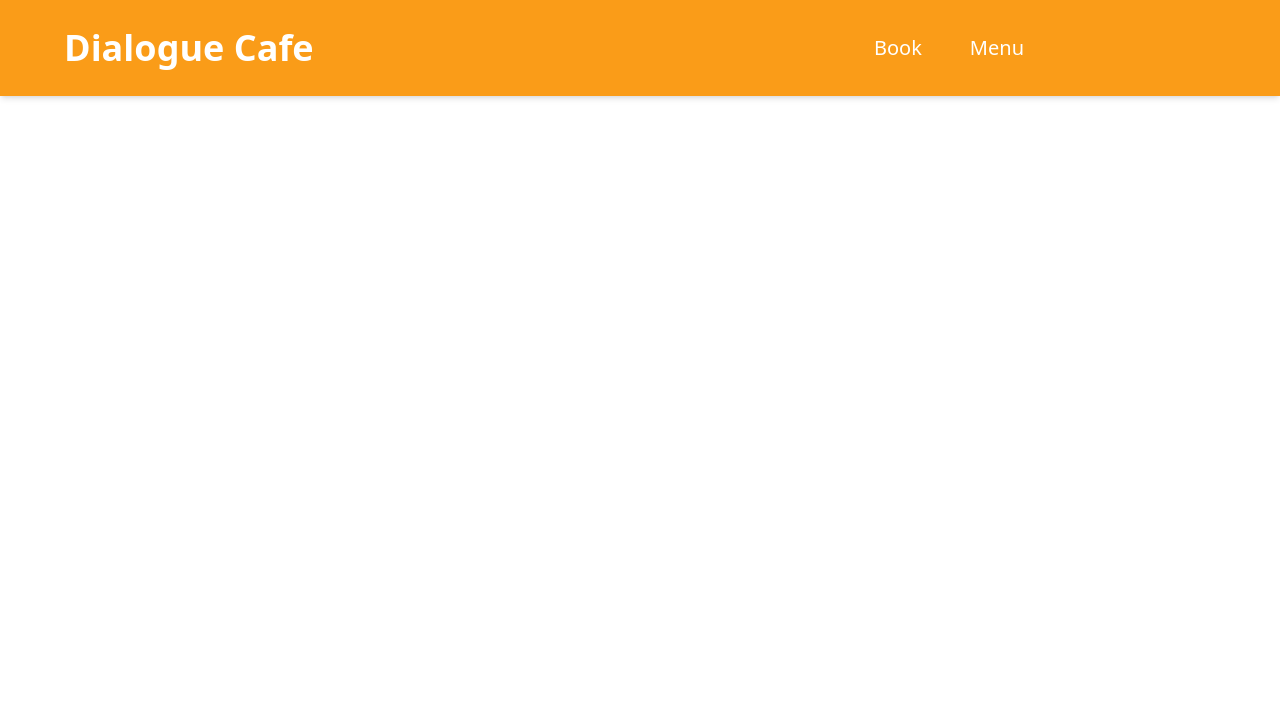
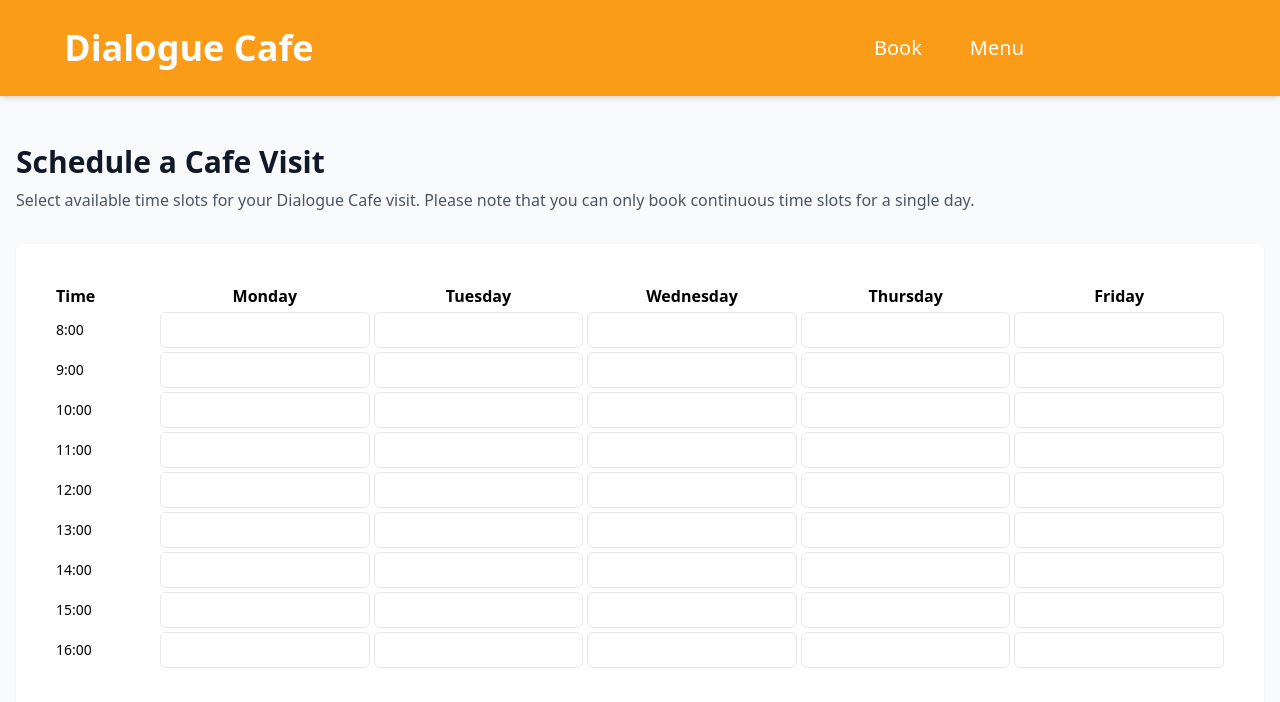
Before and after one commit to nblandos/dialogue-hub, a React (Vite) app in the folder frontend/: page / in a window 1280 px wide. Shown: the top 702 px of the page. Built offline with nearby package versions, Linux system fonts and the light colour scheme.

Commit message:
Add weekly schedule with timeslot schedule to frontend with book/cancel selection buttons

```diff
--- a/frontend/src/components/WeeklySchedule.jsx
+++ b/frontend/src/components/WeeklySchedule.jsx
@@ -0,0 +1,130 @@
+import React, { useState } from 'react';
+
+const WeeklyTimetable = () => {
+  const days = ['Monday', 'Tuesday', 'Wednesday', 'Thursday', 'Friday'];
+  const hours = Array.from({ length: 9 }, (_, i) => i + 8); // 8:00 - 16:00
+  const [selectedSlots, setSelectedSlots] = useState([]);
+
+  const isValidSelection = (slots, newSlot) => {
+    const [newDay, newHour] = newSlot.split('-');
+    const newHourNum = parseInt(newHour);
+
+    if (slots.length === 0) return true;
+
+    const existingDays = slots.map((slot) => slot.split('-')[0]);
+    if (!existingDays.every((day) => day === newDay)) {
+      return false;
+    }
+
+    const hours = slots
+      .map((slot) => parseInt(slot.split('-')[1]))
+      .sort((a, b) => a - b);
+
+    return hours.some((hour) => Math.abs(hour - newHourNum) === 1);
+  };
+
+  const handleSlotClick = (day, hour) => {
+    const slotKey = `${day}-${hour}`;
+
+    setSelectedSlots((prev) => {
+      if (prev.includes(slotKey)) {
+        return prev.filter((slot) => slot !== slotKey);
+      }
+
+      if (isValidSelection(prev, slotKey)) {
+        return [...prev, slotKey];
+      }
+
+      return [slotKey];
+    });
+  };
+
+  const handleCancelSelection = () => {
+    setSelectedSlots([]);
+  };
+
+  const handleBookSlots = () => {
+    // TODO: Progress to confirmation page
+    console.log('Booking slots:', selectedSlots);
+  };
+
+  const formatSelectedSlots = (slots) => {
+    if (slots.length === 0) return [];
+
+    const [day] = slots[0].split('-');
+
+    const hours = slots
+      .map((slot) => parseInt(slot.split('-')[1]))
+      .sort((a, b) => a - b);
+
+    const startTime = `${hours[0]}:00`;
+    const endTime = `${hours[hours.length - 1] + 1}:00`;
+
+    return `${day} ${startTime} - ${endTime}`;
+  };
+
+  return (
+    <div className="container mx-auto p-4">
+      <div className="grid grid-cols-[100px_repeat(5,1fr)] gap-1">
+        {/* Time column */}
+        <div className="font-semibold">Time</div>
+        {/* Days header */}
+        {days.map((day) => (
+          <div key={day} className="text-center font-semibold">
+            {day}
+          </div>
+        ))}
+
+        {/* Time slots */}
+        {hours.map((hour) => (
+          <React.Fragment key={hour}>
+            <div className="py-2 text-sm">{`${hour}:00`}</div>
+            {days.map((day) => (
+              <div
+                key={`${day}-${hour}`}
+                onClick={() => handleSlotClick(day, hour)}
+                className={`cursor-pointer rounded-md border p-2 transition-colors ${
+                  selectedSlots.includes(`${day}-${hour}`)
+                    ? 'bg-orange-400 text-white'
+                    : 'hover:bg-orange-100'
+                } `}
+              />
+            ))}
+          </React.Fragment>
+        ))}
+      </div>
+
+      {/* Selected slots and buttons display */}
+      {selectedSlots.length > 0 && (
+        <div className="mt-4 space-y-4">
+          <div className="flex items-start justify-between">
+            <div className="flex-grow">
+              <h3 className="font-semibold">Selected Time:</h3>
+              <div className="text-sm">
+                {formatSelectedSlots(selectedSlots)}
+              </div>
+            </div>
+
+            {/* Cancel and Book buttons */}
+            <div className="flex space-x-4">
+              <button
+                onClick={handleCancelSelection}
+                className="rounded-md bg-gray-200 px-4 py-2 text-sm font-medium text-gray-700 transition-colors hover:bg-gray-300"
+              >
+                Cancel Selection
+              </button>
+              <button
+                onClick={handleBookSlots}
+                className="rounded-md bg-orange-500 px-4 py-2 text-sm font-medium text-white transition-colors hover:bg-orange-600"
+              >
+                Book Selected Slots
+              </button>
+            </div>
+          </div>
+        </div>
+      )}
+    </div>
+  );
+};
+
+export default WeeklyTimetable;
--- a/frontend/src/pages/booking/SchedulePage.jsx
+++ b/frontend/src/pages/booking/SchedulePage.jsx
@@ -1,7 +1,22 @@
+import WeeklyTimetable from '../../components/WeeklySchedule';
+
 const SchedulePage = () => {
   return (
-    <div>
-      <h1>Schedule Page</h1>
+    <div className="min-h-screen bg-gray-50 pb-8 pt-36">
+      <div className="container mx-auto max-w-7xl px-4">
+        <div className="mb-8">
+          <h1 className="text-3xl font-bold text-gray-900">
+            Schedule a Cafe Visit
+          </h1>
+          <p className="mt-2 text-gray-600">
+            Select available time slots for your Dialogue Cafe visit. Please
+            note that you can only book continuous time slots for a single day.
+          </p>
+        </div>
+        <div className="rounded-lg bg-white p-6 shadow-sm">
+          <WeeklyTimetable />
+        </div>
+      </div>
     </div>
   );
 };
```
